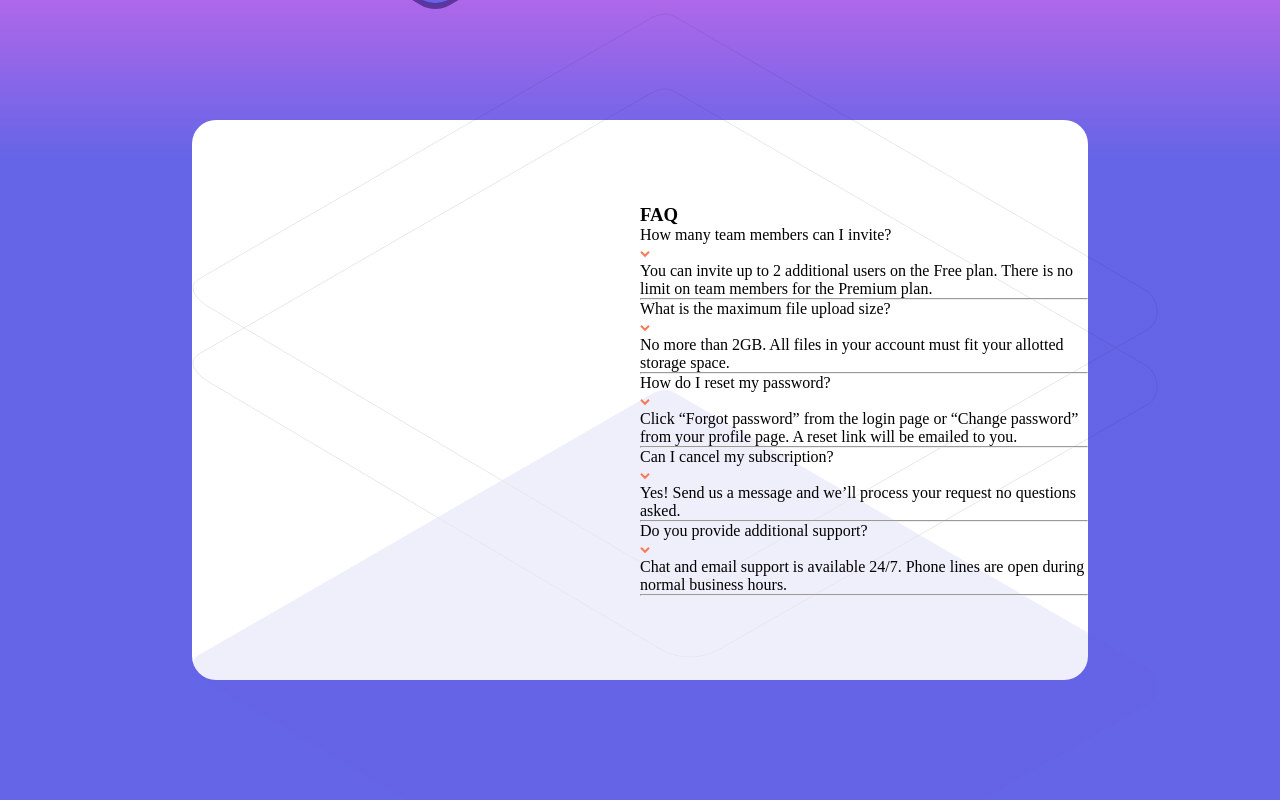
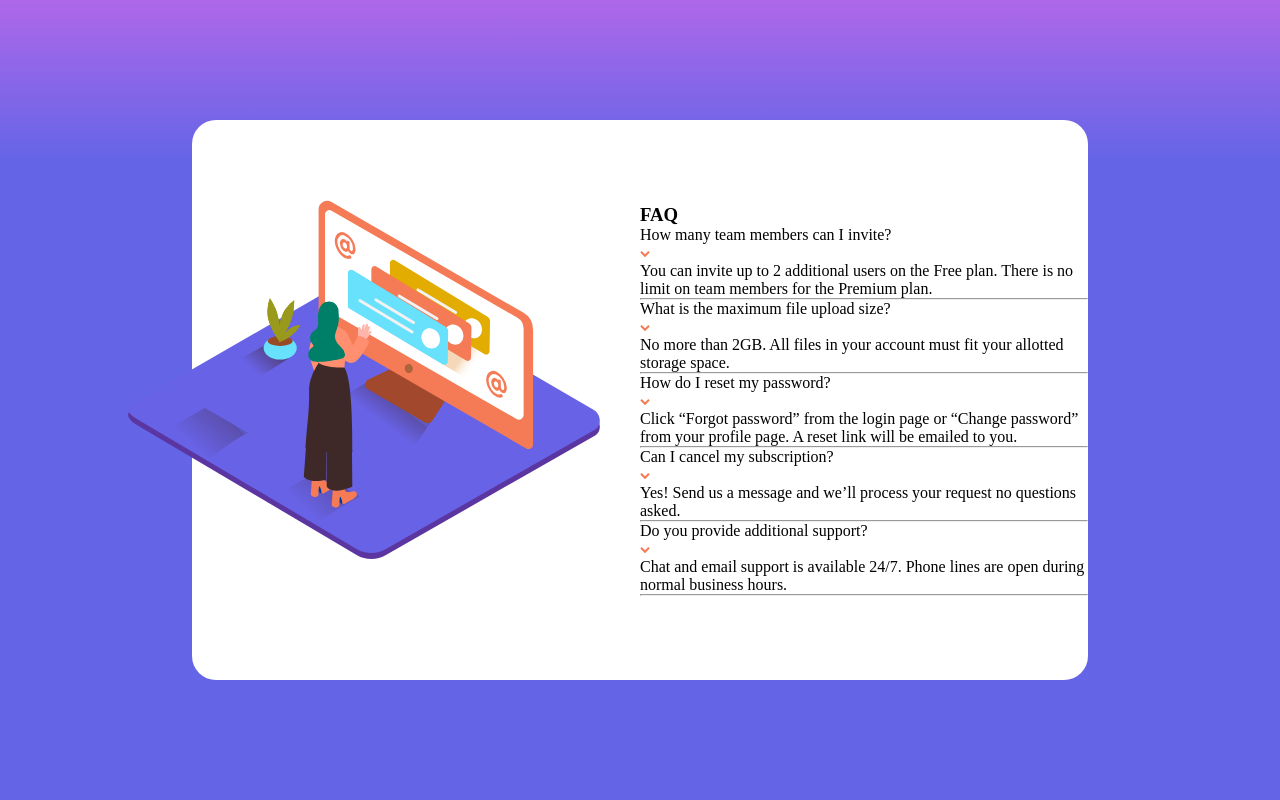
Before and after one commit to munkeyto/faq-accordion-card, a plain HTML site: page index.html in a window 1280 px wide. Shown: the top 800 px of the page. Drawn offline with Linux system fonts and the light colour scheme.

Commit message:
aligned main image to spec

```diff
--- a/css/styles.css
+++ b/css/styles.css
@@ -26,10 +26,17 @@ section {
   align-self: center;
 }
 
-.image {
+.main-image {
+  position: absolute;
+  top: 25%;
+  left: 10%;
+}
+
+/* .bg-pattern {
+}
+.box-image {
 
 }
-
 .faq {
-
-}
+    align-self: center;
+} */
--- a/index.html
+++ b/index.html
@@ -19,9 +19,9 @@
 
 	<main class="card">
 		<section class="image">
-			<img src="images/illustration-woman-online-desktop.svg" alt="lady standing in front of pc">
-			<img src="images/bg-pattern-desktop.svg" alt="background pattern">
-			<img src="images/illustration-box-desktop.svg" alt="box with @ mark">
+			<img class="main-image" src="images/illustration-woman-online-desktop.svg" alt="lady standing in front of pc">
+			<!-- <img src="images/bg-pattern-desktop.svg" alt="background pattern">
+			<img src="images/illustration-box-desktop.svg" alt="box with @ mark"> -->
 		</section>
 
 		<section class="faq">
```
Also changed, not shown: 1 other file.
